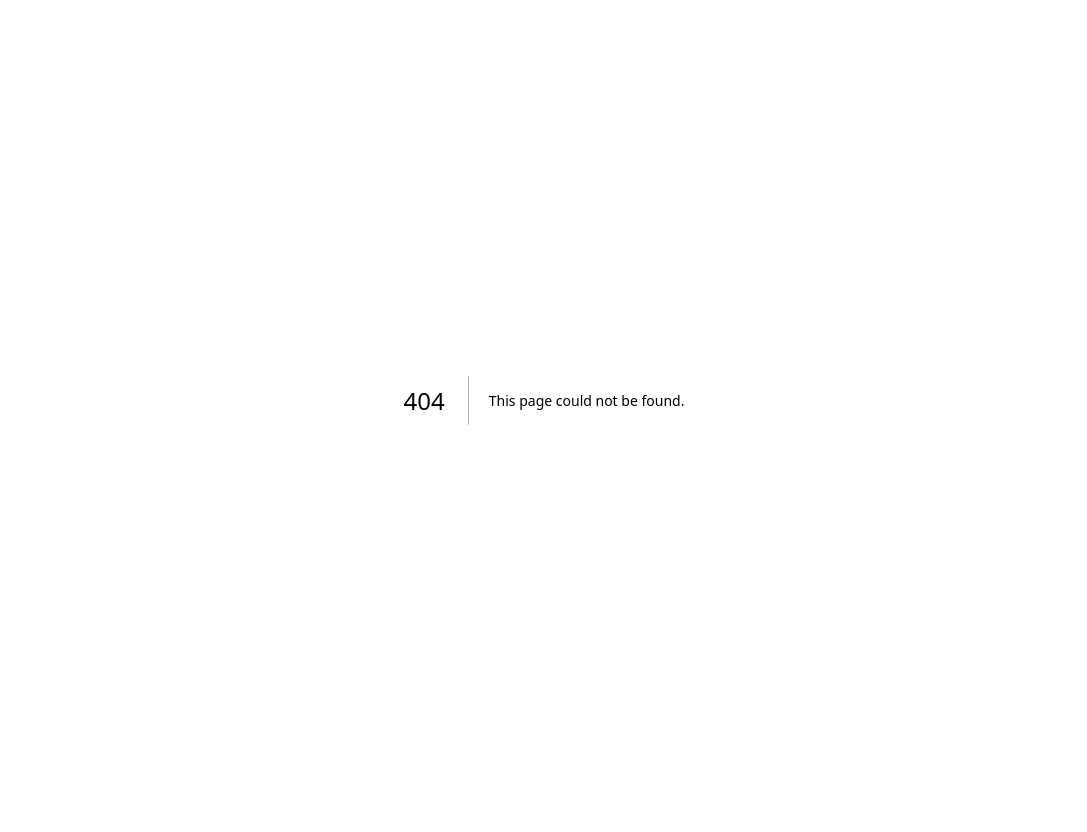
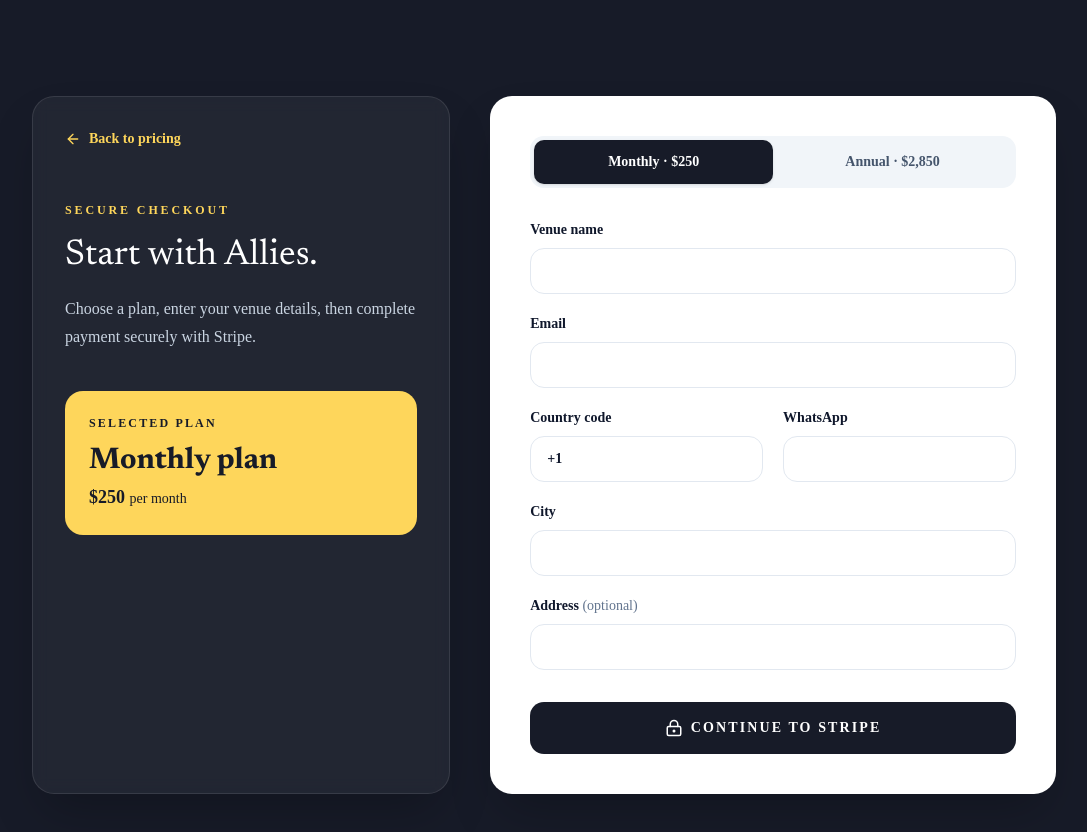
Before and after one commit to jorgemejia25/alliesbar, a Next.js app: page /payment in a window 1280 px wide. Before the commit this address had no page. Shown: the top 832 px of the page, without its empty margins (96-1183 px from the left). Before the commit the page ends 800 px from the top, so only its background shows below. Built offline with nearby package versions, Linux system fonts and the light colour scheme.

Commit message:
feat(web): add native Stripe checkout entry

```diff
--- /dev/null
+++ b/app/payment/page.tsx
@@ -0,0 +1,9 @@
+import type { Metadata } from "next";
+import PaymentCheckout from "@/components/PaymentCheckout";
+
+export const metadata: Metadata = { title: "Checkout | Allies", description: "Start an Allies subscription with secure Stripe checkout." };
+
+export default async function PaymentPage({ searchParams }: { searchParams: Promise<{ plan?: string }> }) {
+  const { plan } = await searchParams;
+  return <PaymentCheckout initialPlan={plan === "yearly" ? "yearly" : "monthly"} />;
+}
--- /dev/null
+++ b/components/PaymentCheckout.tsx
@@ -0,0 +1,94 @@
+"use client";
+
+import { FormEvent, useMemo, useState } from "react";
+import Link from "next/link";
+import { ArrowLeft, LoaderCircle, LockKeyhole } from "lucide-react";
+
+const API_URL = "https://api.alliesbar.com";
+type Plan = "monthly" | "yearly";
+
+const planDetails: Record<Plan, { label: string; price: string; period: string }> = {
+  monthly: { label: "Monthly plan", price: "$250", period: "per month" },
+  yearly: { label: "Annual plan", price: "$2,850", period: "per year" },
+};
+
+export default function PaymentCheckout({ initialPlan }: { initialPlan: Plan }) {
+  const [plan, setPlan] = useState<Plan>(initialPlan);
+  const [loading, setLoading] = useState(false);
+  const [error, setError] = useState<string | null>(null);
+  const detail = useMemo(() => planDetails[plan], [plan]);
+
+  async function submit(event: FormEvent<HTMLFormElement>) {
+    event.preventDefault();
+    setLoading(true);
+    setError(null);
+    const form = new FormData(event.currentTarget);
+    try {
+      const response = await fetch(`${API_URL}/payments/checkout`, {
+        method: "POST",
+        headers: { "Content-Type": "application/json" },
+        body: JSON.stringify({
+          plan_type: plan,
+          new_client: {
+            name: form.get("name"),
+            email: form.get("email"),
+            country_code: form.get("country_code"),
+            whatsapp: form.get("whatsapp"),
+            address: form.get("address") || "Not provided",
+            city: form.get("city"),
+          },
+        }),
+      });
+      const body = await response.json();
+      if (!response.ok || !body.checkoutUrl) {
+        throw new Error(body.message || "We could not start checkout. Please try again.");
+      }
+      window.location.assign(body.checkoutUrl);
+    } catch (cause) {
+      setError(cause instanceof Error ? cause.message : "We could not start checkout. Please try again.");
+      setLoading(false);
+    }
+  }
+
+  return (
+    <section className="min-h-screen bg-[#171b28] px-6 py-16 text-white md:py-24">
+      <div className="mx-auto grid max-w-5xl gap-10 lg:grid-cols-[0.85fr_1.15fr]">
+        <aside className="rounded-3xl border border-white/10 bg-white/5 p-8 shadow-2xl backdrop-blur-sm">
+          <Link href="/pricing" className="inline-flex items-center gap-2 text-sm font-semibold text-[#fed65b] hover:text-white">
+            <ArrowLeft size={16} /> Back to pricing
+          </Link>
+          <p className="mt-12 text-xs font-bold uppercase tracking-[0.24em] text-[#fed65b]">Secure checkout</p>
+          <h1 className="mt-4 font-headline text-4xl leading-tight">Start with Allies.</h1>
+          <p className="mt-4 leading-7 text-slate-300">Choose a plan, enter your venue details, then complete payment securely with Stripe.</p>
+          <div className="mt-10 rounded-2xl bg-[#fed65b] p-6 text-[#171b28]">
+            <p className="text-xs font-bold uppercase tracking-[0.18em]">Selected plan</p>
+            <p className="mt-3 font-headline text-3xl font-bold">{detail.label}</p>
+            <p className="mt-1 text-lg font-semibold">{detail.price} <span className="text-sm font-medium">{detail.period}</span></p>
+          </div>
+        </aside>
+
+        <form onSubmit={submit} className="rounded-3xl bg-white p-7 text-slate-900 shadow-2xl md:p-10">
+          <div className="mb-8 flex rounded-xl bg-slate-100 p-1">
+            {(["monthly", "yearly"] as Plan[]).map((value) => (
+              <button key={value} type="button" onClick={() => setPlan(value)} className={`flex-1 rounded-lg px-3 py-3 text-sm font-bold transition ${plan === value ? "bg-[#171b28] text-white shadow" : "text-slate-600"}`}>
+                {value === "monthly" ? "Monthly · $250" : "Annual · $2,850"}
+              </button>
+            ))}
+          </div>
+          <div className="grid gap-5 sm:grid-cols-2">
+            <label className="sm:col-span-2 text-sm font-semibold">Venue name<input required name="name" className="mt-2 w-full rounded-xl border border-slate-200 px-4 py-3 outline-none focus:border-[#b89232]" /></label>
+            <label className="sm:col-span-2 text-sm font-semibold">Email<input required type="email" name="email" className="mt-2 w-full rounded-xl border border-slate-200 px-4 py-3 outline-none focus:border-[#b89232]" /></label>
+            <label className="text-sm font-semibold">Country code<input required name="country_code" defaultValue="+1" className="mt-2 w-full rounded-xl border border-slate-200 px-4 py-3 outline-none focus:border-[#b89232]" /></label>
+            <label className="text-sm font-semibold">WhatsApp<input required name="whatsapp" className="mt-2 w-full rounded-xl border border-slate-200 px-4 py-3 outline-none focus:border-[#b89232]" /></label>
+            <label className="sm:col-span-2 text-sm font-semibold">City<input required name="city" className="mt-2 w-full rounded-xl border border-slate-200 px-4 py-3 outline-none focus:border-[#b89232]" /></label>
+            <label className="sm:col-span-2 text-sm font-semibold">Address <span className="font-normal text-slate-500">(optional)</span><input name="address" className="mt-2 w-full rounded-xl border border-slate-200 px-4 py-3 outline-none focus:border-[#b89232]" /></label>
+          </div>
+          {error && <p role="alert" className="mt-5 rounded-xl bg-red-50 px-4 py-3 text-sm text-red-700">{error}</p>}
+          <button disabled={loading} className="mt-8 flex w-full items-center justify-center gap-2 rounded-xl bg-[#171b28] px-6 py-4 text-sm font-bold uppercase tracking-[0.15em] text-white transition hover:bg-[#29334a] disabled:cursor-wait disabled:opacity-70">
+            {loading ? <LoaderCircle className="animate-spin" size={18} /> : <LockKeyhole size={18} />} Continue to Stripe
+          </button>
+        </form>
+      </div>
+    </section>
+  );
+}
--- a/components/PricingSection.tsx
+++ b/components/PricingSection.tsx
@@ -2,7 +2,7 @@
 
 import { ArrowRight, CheckCircle2, Globe2, ScanBarcode, Users } from "lucide-react";
 
-import { pricingFeatures, pricingPlans, purchaseHref } from "@/lib/site-content";
+import { pricingFeatures, pricingPlans } from "@/lib/site-content";
 
 import FadeIn from "./FadeIn";
 
@@ -97,9 +97,7 @@ export default function PricingSection() {
                 </div>
 
                 <a
-                  href={purchaseHref}
-                  target="_blank"
-                  rel="noreferrer"
+                  href={`/payment?plan=${plan.id}`}
                   className="inline-flex items-center justify-center gap-2 rounded-xl bg-primary-container px-6 py-4 text-sm font-bold uppercase tracking-[0.16em] text-on-primary transition-all hover:opacity-90 active:scale-95"
                 >
                   Purchase Plan
--- a/lib/site-content.ts
+++ b/lib/site-content.ts
@@ -1,5 +1,3 @@
-export const purchaseHref = "https://alliesbar.com/payment";
-
 export const faqItems = [
   {
     question: "How do I access Allie's on my device?",
@@ -32,6 +30,7 @@ export const pricingFeatures = [
 
 export const pricingPlans = [
   {
+    id: "yearly",
     name: "Annual plan",
     price: "$2850",
     period: "Per year",
@@ -39,6 +38,7 @@ export const pricingPlans = [
     description: "Complete access to the Allie's inventory system.",
   },
   {
+    id: "monthly",
     name: "Monthly plan",
     price: "$250",
     period: "Per month",
```
